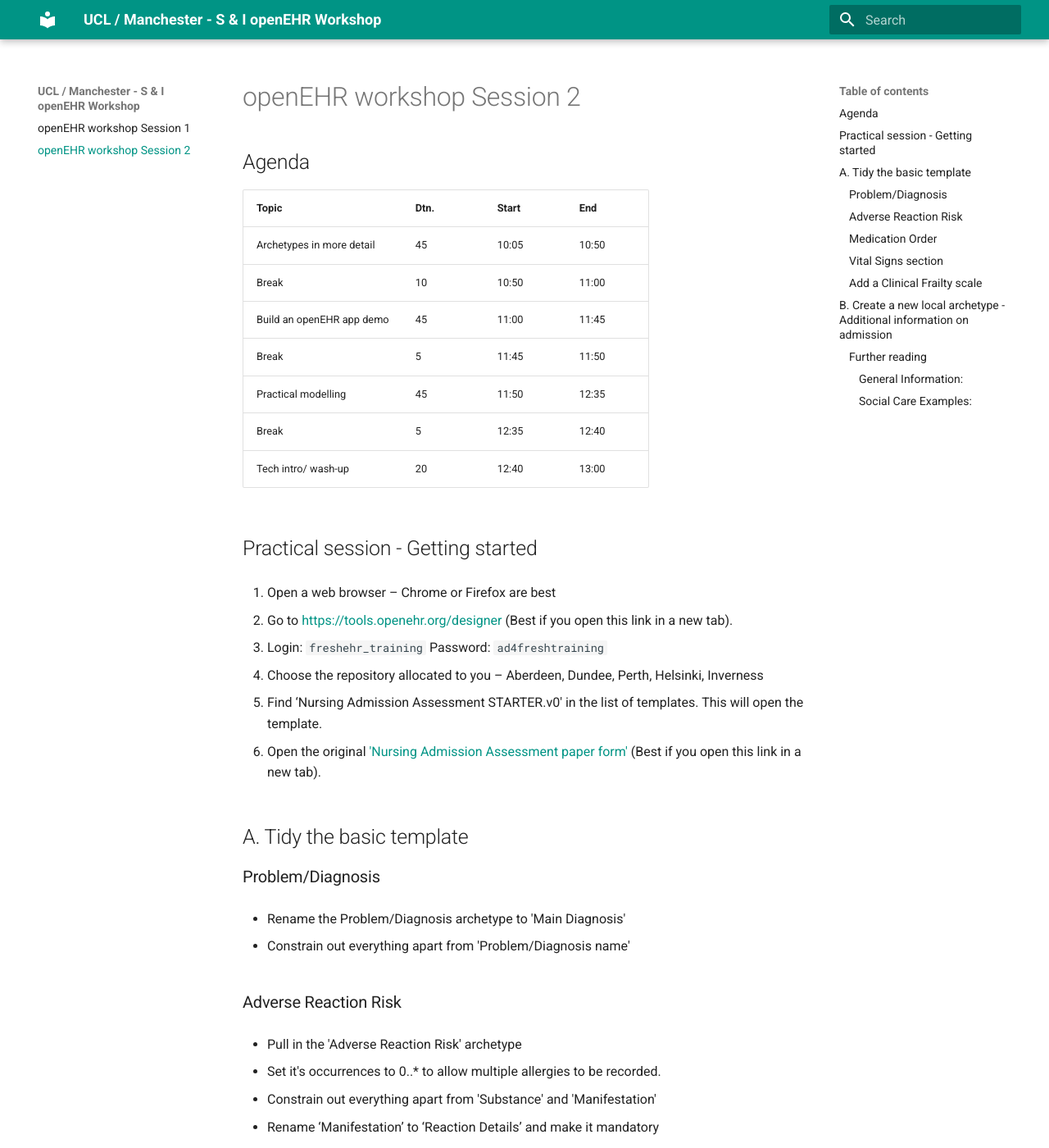
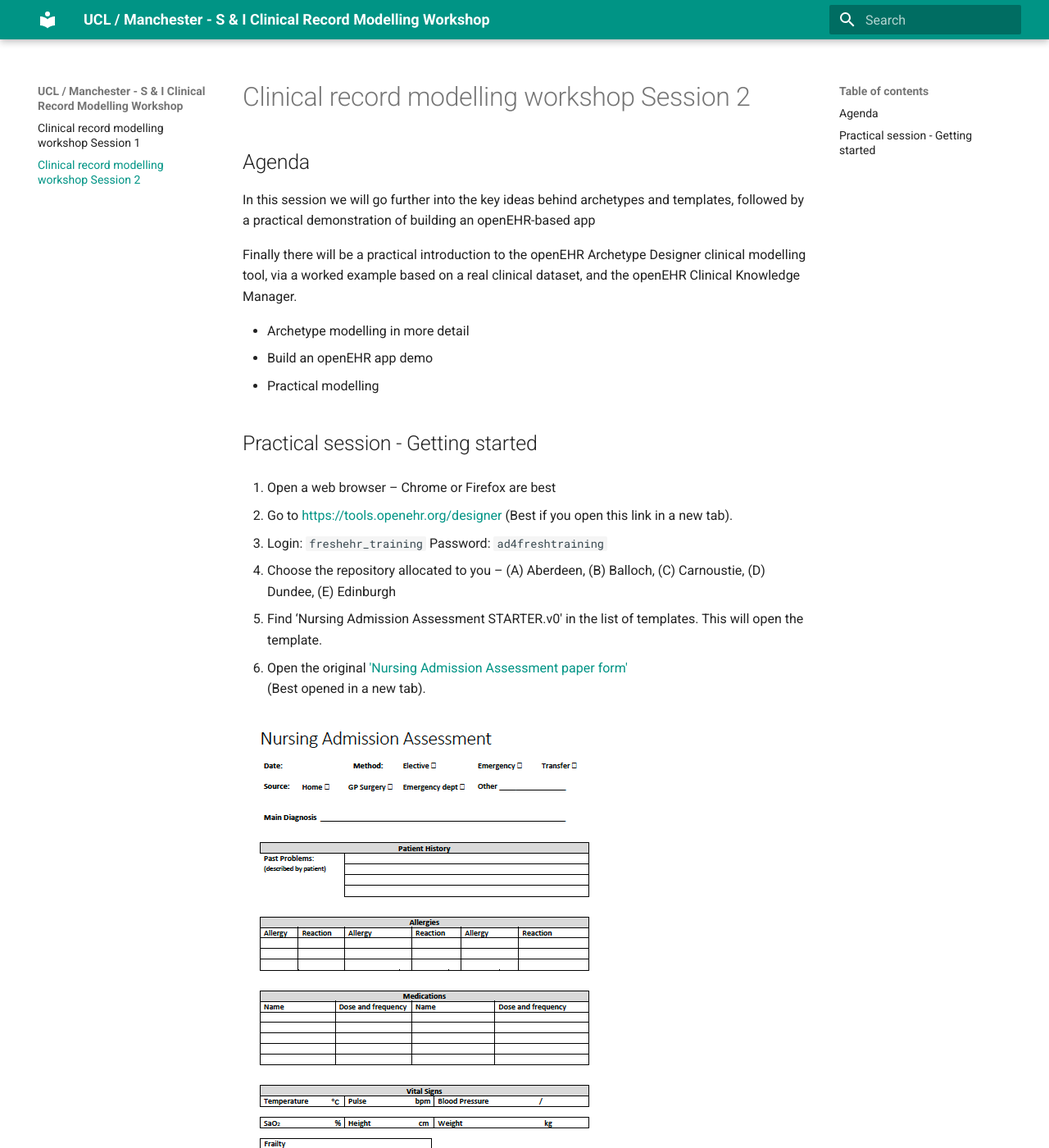
Before and after one commit to freshehrteam/ucl-training, an MkDocs documentation site: the page built from docs/Day 2 agenda.md, in a window 1280 px wide and 1400 px high. Shown: the whole window at 82% size. Built offline with MkDocs 1.6.1 and Material for MkDocs 9.7.7, drawn with Linux system fonts in a browser that asks for light colours; some of the changed text lies outside the part shown.

Commit message:
Updates to content for Synch days

```diff
--- a/docs/Day 1 agenda.md.txt
+++ b/docs/Day 1 agenda.md.txt
@@ -1,4 +1,4 @@
-# openEHR workshop Session 1
+# Clinical record modelling workshop Session 1
 
 ## Agenda
 
--- a/docs/Day 2 agenda.md
+++ b/docs/Day 2 agenda.md
@@ -1,17 +1,14 @@
-# openEHR workshop Session 2
+# Clinical record modelling workshop Session 2
 
 ## Agenda
 
-| Topic                                    | Dtn. | Start | End   |
-| ---------------------------------------- | ---- | ----- | ----- |
-| Archetypes in more detail                | 45   | 10:05 | 10:50 |
-| Break                                    | 10   | 10:50 | 11:00 |
-| Build an  openEHR app demo               | 45   | 11:00 | 11:45 |
-| Break                                    | 5    | 11:45 | 11:50 |
-| Practical  modelling                     | 45   | 11:50 | 12:35 |
-| Break                                    | 5    | 12:35 | 12:40 |
-| Tech  intro/ wash-up                     | 20   | 12:40 | 13:00 |
+In this session we will go further into the key ideas behind archetypes and templates, followed by a practical demonstration of building an openEHR-based app
 
+Finally there will be a practical introduction to the openEHR Archetype Designer clinical modelling tool, via a worked example based on a real clinical dataset, and the openEHR Clinical Knowledge Manager.
+
+- Archetype modelling in more detail
+- Build an openEHR app demo
+- Practical  modelling
 
 ## Practical session - Getting started
 
@@ -24,12 +21,17 @@
 3. Login: 		`freshehr_training`
    Password: 	`ad4freshtraining`
 
-4. Choose the repository allocated to you – Aberdeen, Dundee, Perth, Helsinki, Inverness
+4. Choose the repository allocated to you – (A) Aberdeen, (B) Balloch, (C) Carnoustie, (D) Dundee, (E) Edinburgh
 
 5. Find ‘Nursing Admission Assessment STARTER.v0' in the list of templates. This will open the template.
 
-6. Open the original ['Nursing Admission Assessment paper form'](Nursing%20Admission%20Assessment.pdf) (Best if you open this link in a new tab).
+6. Open the original ['Nursing Admission Assessment paper form'](Nursing%20Admission%20Assessment.pdf)
+    (Best opened in a new tab).
 
+
+![](images/nursing-admission.png)
+
+# Practical modelling tasks
 
 ## A. Tidy the basic template
 
--- a/mkdocs.yml
+++ b/mkdocs.yml
@@ -1,4 +1,4 @@
-site_name: UCL / Manchester - S & I openEHR Workshop
+site_name: UCL / Manchester - S & I Clinical Record Modelling Workshop
 theme:
     name: material
     palette:
```
Also changed, not shown: other parts of docs/Day 2 agenda.md (+4 -0 lines), docs/README.md (+4 -12 lines), docs/images/additional-info.png (added), docs/images/nursing-admission.png (added).
